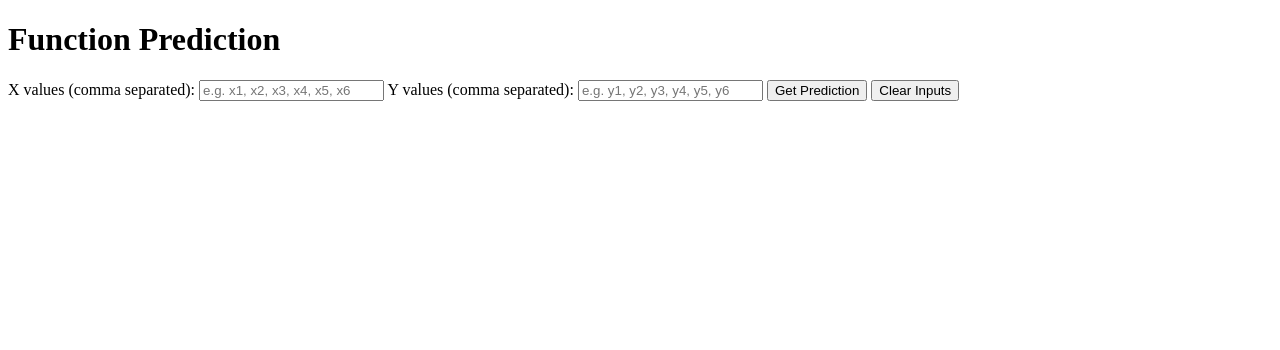
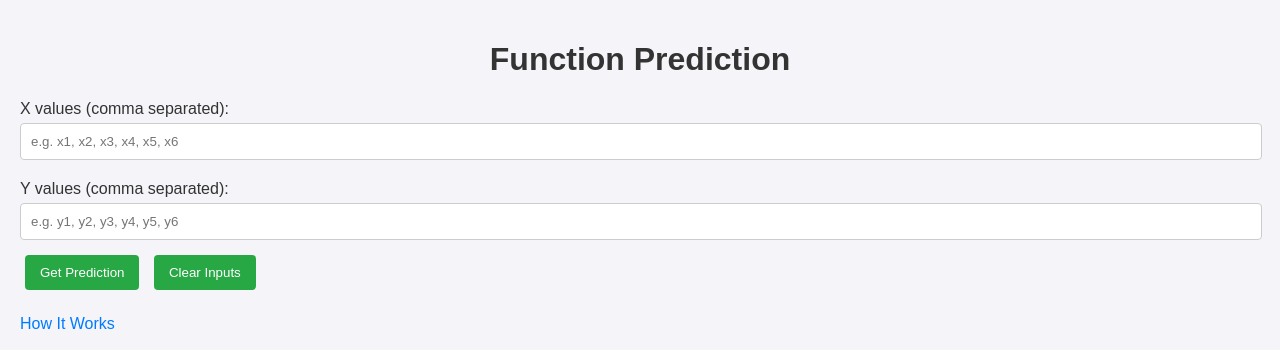
Before and after one commit to david-weaving/function_prediction, a website: page website/index.html in a window 1280 px wide. Drawn offline with nearby package versions, Linux system fonts and the light colour scheme.

Commit message:
CSS added for better looking site, small changes to handle errors better

```diff
--- a/website/index.html
+++ b/website/index.html
@@ -5,6 +5,57 @@
     <meta name="viewport" content="width=device-width, initial-scale=1.0">
     <title>Function Prediction</title>
     <script src="https://cdn.jsdelivr.net/npm/chart.js"></script>
+    <style>
+        body {
+            font-family: Arial, sans-serif;
+            margin: 0;
+            padding: 20px;
+            background-color: #f4f4f9;
+            color: #333;
+        }
+        h1 {
+            text-align: center;
+        }
+        label {
+            display: block;
+            margin: 10px 0 5px;
+        }
+        input {
+            width: calc(100% - 20px);
+            padding: 10px;
+            margin-bottom: 10px;
+            border: 1px solid #ccc;
+            border-radius: 4px;
+        }
+        button {
+            padding: 10px 15px;
+            margin: 5px;
+            border: none;
+            background-color: #28a745;
+            color: white;
+            border-radius: 4px;
+            cursor: pointer;
+        }
+        button:hover {
+            background-color: #218838;
+        }
+        a {
+            display: block;
+            margin: 20px 0;
+            color: #007bff;
+            text-decoration: none;
+        }
+        a:hover {
+            text-decoration: underline;
+        }
+        #results {
+            margin-top: 20px;
+        }
+        #myChart {
+            max-width: 100%;
+            height: 400px;
+        }
+    </style>
 </head>
 <body>
     <h1>Function Prediction</h1>
@@ -17,8 +68,11 @@
 
     <button onclick="processData()">Get Prediction</button>
     <button onclick="clearInputs()">Clear Inputs</button>
+
+    <a href="/info" target="_blank">How It Works</a>
+
     <div id="results"></div>
-    <canvas id="myChart" width="400" height="200"></canvas>
+    <canvas id="myChart"></canvas>
 
     <script>
         let chart;  // Declare chart variable in the global scope
@@ -38,11 +92,11 @@
                 const y_input = document.getElementById('y_input').value.split(',').map(Number);
 
                 // Input validation
-                if (x_input.length == 1 || y_input.length == 1) {
-                    document.getElementById('results').innerText = 'Error: Please properly input both x and y values, make sure to use commas to seperate the values.';
-                }else if (x_input.length > 6 || y_input.length > 6) {
-                    document.getElementById('results').innerText = 'Error: Points cannot be over six.'
-                }else {
+                if (x_input.length !== 6 || y_input.length !== 6) {
+                    document.getElementById('results').innerText = 'Error: Please input exactly six x and y values, separated by commas.';
+                    return;
+                }
+
                 const response = await fetch('/process', {
                     method: 'POST',
                     headers: {
@@ -114,7 +168,7 @@
                         plugins: {
                             tooltip: {
                                 callbacks: {
-                                        label: function(context) {
+                                    label: function (context) {
                                         return `(${context.raw.x}, ${context.raw.y})`;
                                     }
                                 }
@@ -122,7 +176,6 @@
                         }
                     }
                 });
-                }
             } catch (error) {
                 document.getElementById('results').innerText = `Error: ${error}`;
             }
```
Lines whose indentation alone changed are shown as unchanged.
